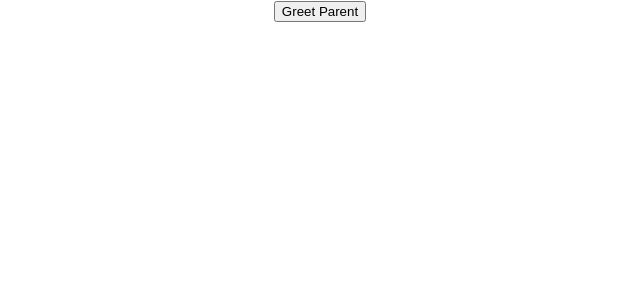
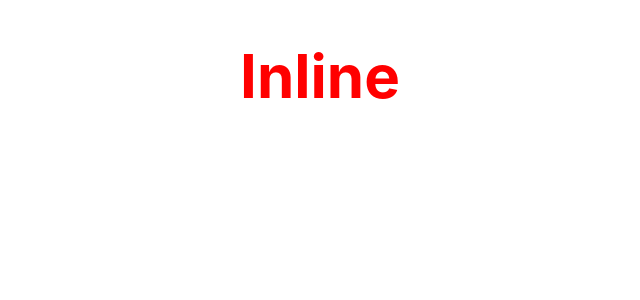
Before and after one commit to gowthamsai09/React, a React (Create React App) app: page / in a window 1280 px wide. Shown: the top 300 px of the page, without its empty margins (320-960 px from the left). Built offline with nearby package versions, Linux system fonts and the light colour scheme.

Commit message:
Styling,list rendering, list and keys

```diff
--- a/src/App.js
+++ b/src/App.js
@@ -10,10 +10,16 @@ import FunctionOnclick from './components/funEventOnclick';
 import ClassClick from './components/ClassClick';
 import Eventbind from './components/Eventbind';
 import Parentcomponent from './components/Methods_as_props/Parentcomponent';
+import ListRendering from './components/ListRen';
+import Stylesheet from './components/Stylesheet';
+import Inline from './components/Inline';
 function App() {
     return (
          <div className = "App" >
-            <Parentcomponent />
+            <Inline />
+            {/* <Stylesheet primary={true} /> */}
+            {/* <ListRendering /> */}
+            {/* <Parentcomponent /> */}
             {/* <Eventbind /> */}
             {/* <ClassClick /> */}
             {/* <FunctionOnclick /> */}
--- /dev/null
+++ b/src/components/Inline.js
@@ -0,0 +1,16 @@
+import React from 'react'
+
+const Style ={
+    fontSize: '60px',
+    color: 'red'
+}
+
+function Inline() {
+  return (
+    <div>
+      <h1 style={Style}>Inline</h1>
+    </div>
+  )
+}
+
+export default Inline
--- /dev/null
+++ b/src/components/ListRen.js
@@ -0,0 +1,15 @@
+import React from 'react'
+
+function ListRendering() {
+    const name= ['Gowtham', 'sai','hello']
+    const nameList = name.map((name, index) => <h2 key={index}>{index} {name}</h2>)
+  return (
+    <div>
+      {
+        nameList
+      }
+    </div>
+  )
+}
+
+export default ListRendering
--- /dev/null
+++ b/src/components/Stylesheet.css
@@ -0,0 +1,7 @@
+.primary {
+    color:burlywood;
+}
+
+.fontSize{
+    font-size: 60px;
+}
--- /dev/null
+++ b/src/components/Stylesheet.js
@@ -0,0 +1,13 @@
+import React from 'react'
+import './Stylesheet.css'
+
+function Stylesheet(props) {
+    let className = props.primary ? 'primary' : ''
+  return (
+    <div>
+      <h1 className={`${className} fontSize`}>Style sheets</h1>
+    </div>
+  )
+}
+
+export default Stylesheet
```
